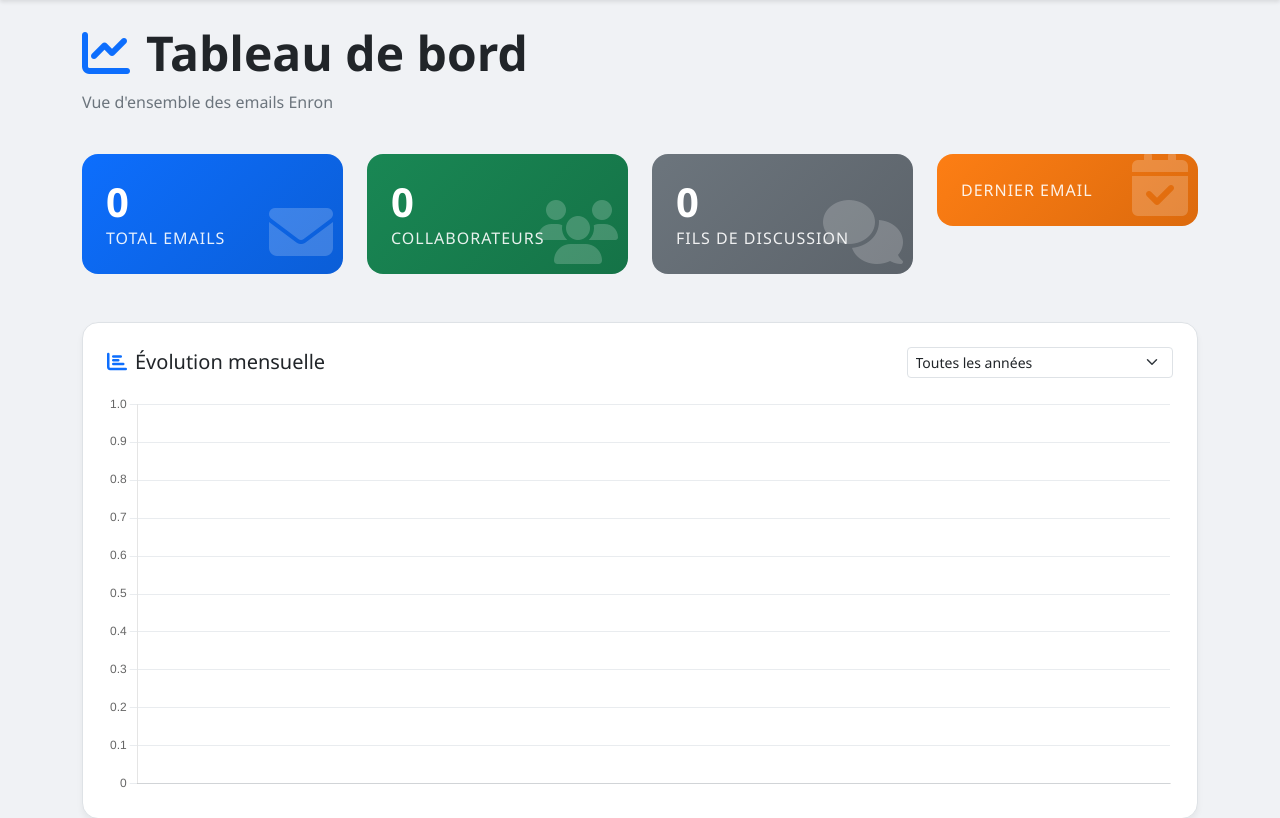
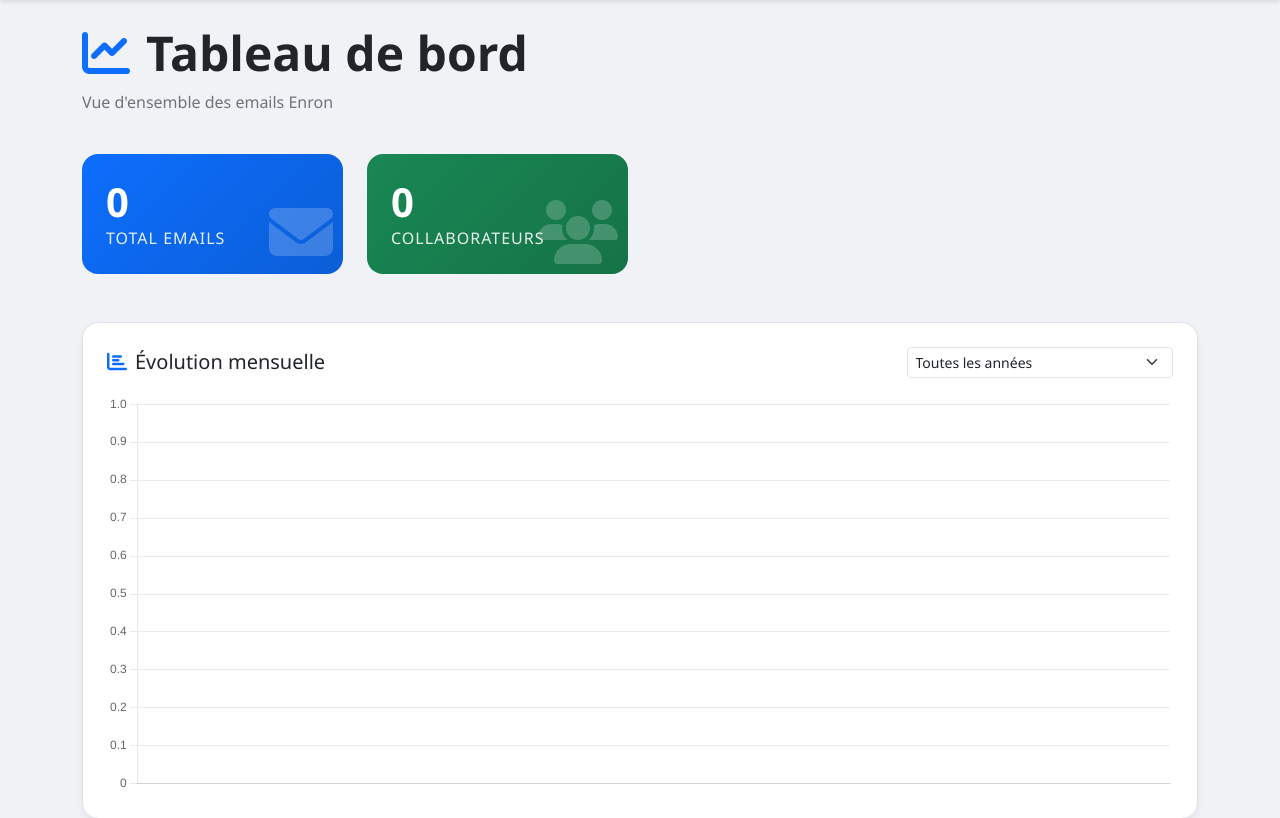
Before and after one commit to Daniele-Nana/enron-discovery, a Django app: page / in a window 1280 px wide. Shown: the part 64-882 px from the top of the page. Run offline with Django 5.2, Linux system fonts and the light colour scheme; data that the repository does not hold is empty; some libraries are stand-ins or nearby versions.

Commit message:
Suppression des cartes Fils de discussion et Dernier email du dashboard

```diff
--- a/discovery/templates/discovery/dashboard.html
+++ b/discovery/templates/discovery/dashboard.html
@@ -99,24 +99,6 @@
                 <div class="stat-value">{{ total_collaborateurs }}</div>
                 <div class="stat-label">Collaborateurs</div>
                 <i class="fas fa-users stat-icon"></i>
-            </div>
-        </div>
-    </div>
-    <div class="col-md-6 col-lg-3">
-        <div class="card stat-card" style="background: linear-gradient(135deg, #6c757d 0%, #5c636a 100%);">
-            <div class="card-body">
-                <div class="stat-value">{{ total_threads }}</div>
-                <div class="stat-label">Fils de discussion</div>
-                <i class="fas fa-comments stat-icon"></i>
-            </div>
-        </div>
-    </div>
-    <div class="col-md-6 col-lg-3">
-        <div class="card stat-card" style="background: linear-gradient(135deg, #fd7e14 0%, #dc6a0d 100%);">
-            <div class="card-body">
-                <div class="stat-value">{{ dernier_email|default:"N/A"|date:"d/m/Y" }}</div>
-                <div class="stat-label">Dernier email</div>
-                <i class="fas fa-calendar-check stat-icon"></i>
             </div>
         </div>
     </div>
```
